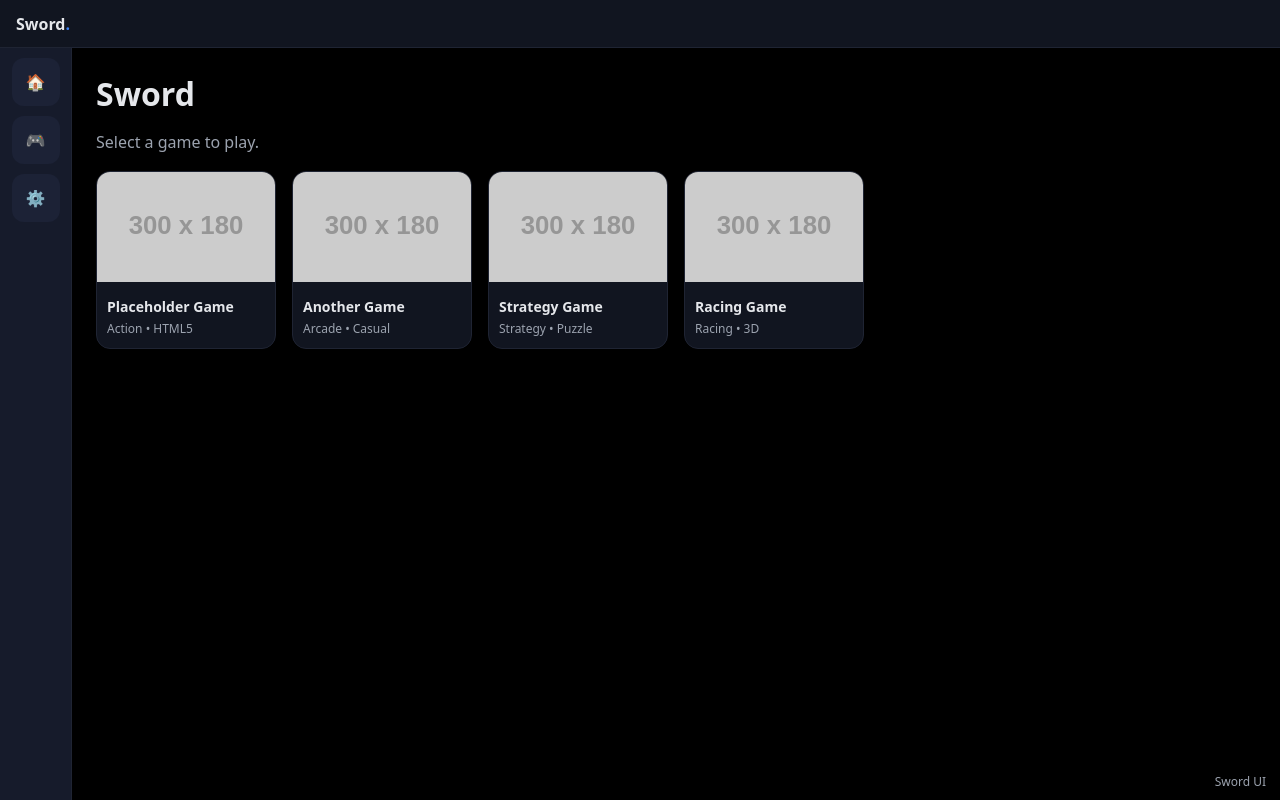
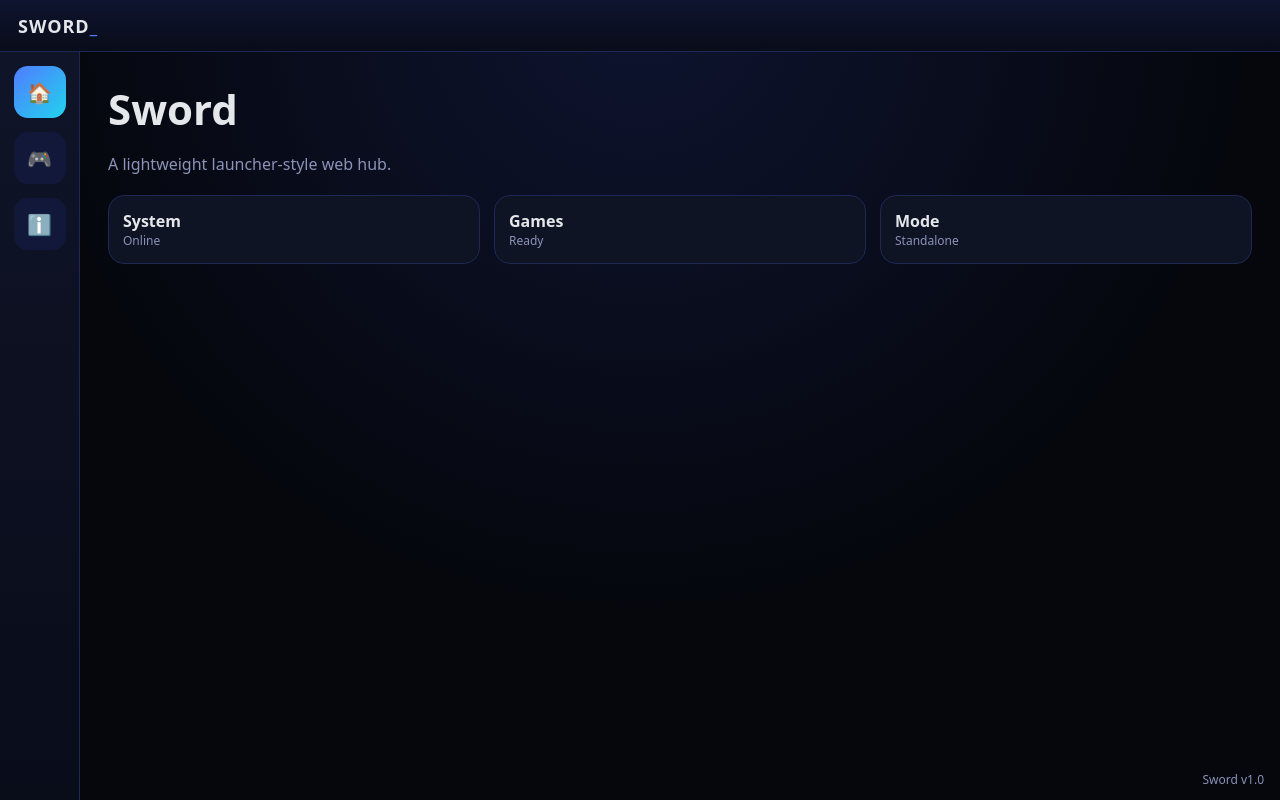
Before and after one commit to SwordV3/SwordV3.github.io, a plain HTML site: page index.html in a window 1280 px wide. Drawn offline with Linux system fonts and the light colour scheme; placeholder pictures from the web are drawn by us.

Commit message:
Update index.html

```diff
--- a/index.html
+++ b/index.html
@@ -6,119 +6,199 @@
 <meta name="viewport" content="width=device-width, initial-scale=1.0">
 
 <style>
-:root {
-  --bg:#0b0e14;
-  --panel:#111520;
-  --panel2:#161b2b;
-  --accent:#3b82f6;
+:root{
+  --bg:#070a12;
+  --panel:#0f1424;
+  --panel2:#141a33;
+  --accent:#4f7cff;
+  --accent2:#22d3ee;
   --text:#e5e7eb;
-  --muted:#9ca3af;
+  --muted:#8b93b8;
+  --glow:0 0 18px rgba(79,124,255,.45);
 }
-*{box-sizing:border-box;font-family:system-ui,sans-serif;}
-body{margin:0;background:var(--bg);color:var(--text);height:100vh;overflow:hidden}
+
+*{box-sizing:border-box;font-family:system-ui,sans-serif}
+body{
+  margin:0;
+  background:radial-gradient(circle at top,#0e1430,#05070d 60%);
+  color:var(--text);
+  height:100vh;
+  overflow:hidden;
+}
 
 /* TOP */
 .topbar{
-  height:48px;
-  background:var(--panel);
+  height:52px;
   display:flex;
   align-items:center;
-  padding:0 16px;
-  border-bottom:1px solid #1f2433;
+  padding:0 18px;
+  background:linear-gradient(180deg,#0e1430,#090c19);
+  border-bottom:1px solid #1f2755;
 }
-.logo{font-weight:800}
+.logo{
+  font-weight:900;
+  letter-spacing:1px;
+  font-size:18px;
+}
 .logo span{color:var(--accent)}
 
 /* APP */
 .app{
   display:grid;
-  grid-template-columns:72px 1fr;
-  height:calc(100vh - 48px);
+  grid-template-columns:80px 1fr;
+  height:calc(100vh - 52px);
 }
 
 /* SIDEBAR */
 .sidebar{
-  background:var(--panel2);
-  border-right:1px solid #1f2433;
+  background:linear-gradient(180deg,#0f1428,#090c19);
+  border-right:1px solid #1f2755;
   display:flex;
   flex-direction:column;
   align-items:center;
-  padding:10px 0;
-  gap:10px;
+  padding:14px 0;
+  gap:14px;
 }
-.side-btn{
-  width:48px;height:48px;
-  border-radius:12px;
-  background:#1c2236;
+.nav{
+  width:52px;height:52px;
+  border-radius:14px;
+  background:#12183a;
   display:flex;
   align-items:center;
   justify-content:center;
   cursor:pointer;
-  transition:.15s;
+  font-size:20px;
+  transition:.2s;
 }
-.side-btn:hover{background:#243055;transform:scale(1.05)}
+.nav:hover{
+  background:#1a2360;
+  box-shadow:var(--glow);
+  transform:scale(1.08);
+}
+.nav.active{
+  background:linear-gradient(135deg,var(--accent),var(--accent2));
+  color:black;
+}
 
 /* MAIN */
-.main{position:relative;background:black}
+.main{
+  position:relative;
+  overflow:hidden;
+}
+
+/* PAGES */
+.page{
+  position:absolute;
+  inset:0;
+  padding:28px;
+  overflow-y:auto;
+  opacity:0;
+  transform:translateY(10px);
+  pointer-events:none;
+  transition:.25s ease;
+}
+.page.active{
+  opacity:1;
+  transform:none;
+  pointer-events:auto;
+}
 
 /* HOME */
-.home{
-  height:100%;
-  padding:24px;
-  overflow-y:auto;
+.hero{
+  max-width:600px;
 }
-.home h1{margin:0 0 6px}
-.home p{color:var(--muted);margin-bottom:18px}
+.hero h1{
+  font-size:42px;
+  margin:0 0 6px;
+}
+.hero p{
+  color:var(--muted);
+  margin-bottom:20px;
+}
+.status{
+  display:grid;
+  grid-template-columns:repeat(auto-fit,minmax(160px,1fr));
+  gap:14px;
+}
+.stat{
+  background:var(--panel);
+  border:1px solid #1f2755;
+  border-radius:16px;
+  padding:14px;
+}
+.stat span{
+  display:block;
+  color:var(--muted);
+  font-size:12px;
+}
 
-/* GAME GRID */
+/* GAMES */
 .games{
   display:grid;
-  grid-template-columns:repeat(auto-fill,minmax(180px,1fr));
-  gap:16px;
+  grid-template-columns:repeat(auto-fill,minmax(200px,1fr));
+  gap:18px;
 }
-.game-card{
-  background:var(--panel);
-  border:1px solid #1f2433;
-  border-radius:14px;
+.card{
+  background:linear-gradient(180deg,#12183a,#0b0f22);
+  border:1px solid #1f2755;
+  border-radius:18px;
   overflow:hidden;
   cursor:pointer;
-  transition:.15s;
+  transition:.2s;
 }
-.game-card:hover{
-  transform:translateY(-4px);
-  border-color:var(--accent);
+.card:hover{
+  transform:translateY(-6px);
+  box-shadow:var(--glow);
 }
-.game-card img{
-  width:100%;
-  height:110px;
-  object-fit:cover;
-  background:#000;
+.thumb{
+  height:120px;
+  background:linear-gradient(135deg,#1e2a6b,#11163a);
+  display:flex;
+  align-items:center;
+  justify-content:center;
+  font-weight:800;
+  letter-spacing:.5px;
 }
-.game-info{
-  padding:10px;
+.info{
+  padding:12px;
 }
-.game-info strong{
-  display:block;
-  font-size:14px;
+.info small{color:var(--muted)}
+
+/* LOADER */
+.loader{
+  position:absolute;
+  inset:0;
+  background:#02030a;
+  display:flex;
+  align-items:center;
+  justify-content:center;
+  font-size:18px;
+  letter-spacing:1px;
+  z-index:5;
+  opacity:0;
+  pointer-events:none;
+  transition:.2s;
 }
-.game-info span{
-  font-size:12px;
-  color:var(--muted);
+.loader.show{
+  opacity:1;
+  pointer-events:auto;
 }
 
 /* IFRAME */
 iframe{
+  position:absolute;
+  inset:0;
   width:100%;
   height:100%;
   border:none;
   display:none;
 }
 
-/* FOOTER */
+/* FOOT */
 .footer{
   position:absolute;
-  bottom:10px;
-  right:14px;
+  bottom:12px;
+  right:16px;
   font-size:12px;
   color:var(--muted);
 }
@@ -128,80 +208,86 @@ iframe{
 <body>
 
 <div class="topbar">
-  <div class="logo">Sword<span>.</span></div>
+  <div class="logo">SWORD<span>_</span></div>
 </div>
 
 <div class="app">
   <div class="sidebar">
-    <div class="side-btn" onclick="goHome()">🏠</div>
-    <div class="side-btn" onclick="showGames()">🎮</div>
-    <div class="side-btn">⚙️</div>
+    <div class="nav active" onclick="showPage('home',this)">🏠</div>
+    <div class="nav" onclick="showPage('games',this)">🎮</div>
+    <div class="nav" onclick="showPage('info',this)">ℹ️</div>
   </div>
 
   <div class="main">
-    <div id="home" class="home">
-      <h1>Sword</h1>
-      <p>Select a game to play.</p>
+    <div class="loader" id="loader">LOADING</div>
 
-      <div class="games" id="gameGrid">
-        <!-- GAME CARDS -->
-        <div class="game-card" onclick="playGame('https://example.com')">
-          <img src="https://via.placeholder.com/300x180?text=Game+1">
-          <div class="game-info">
-            <strong>Placeholder Game</strong>
-            <span>Action • HTML5</span>
-          </div>
+    <!-- HOME -->
+    <div id="home" class="page active">
+      <div class="hero">
+        <h1>Sword</h1>
+        <p>A lightweight launcher-style web hub.</p>
+      </div>
+      <div class="status">
+        <div class="stat"><strong>System</strong><span>Online</span></div>
+        <div class="stat"><strong>Games</strong><span>Ready</span></div>
+        <div class="stat"><strong>Mode</strong><span>Standalone</span></div>
+      </div>
+    </div>
+
+    <!-- GAMES -->
+    <div id="games" class="page">
+      <h2>Games</h2>
+      <div class="games">
+        <div class="card" onclick="launchGame('https://example.com')">
+          <div class="thumb">GAME 01</div>
+          <div class="info"><strong>Placeholder</strong><br><small>Action</small></div>
         </div>
-
-        <div class="game-card" onclick="playGame('https://example.com')">
-          <img src="https://via.placeholder.com/300x180?text=Game+2">
-          <div class="game-info">
-            <strong>Another Game</strong>
-            <span>Arcade • Casual</span>
-          </div>
+        <div class="card" onclick="launchGame('https://example.com')">
+          <div class="thumb">GAME 02</div>
+          <div class="info"><strong>Placeholder</strong><br><small>Arcade</small></div>
         </div>
-
-        <div class="game-card" onclick="playGame('https://example.com')">
-          <img src="https://via.placeholder.com/300x180?text=Game+3">
-          <div class="game-info">
-            <strong>Strategy Game</strong>
-            <span>Strategy • Puzzle</span>
-          </div>
-        </div>
-
-        <div class="game-card" onclick="playGame('https://example.com')">
-          <img src="https://via.placeholder.com/300x180?text=Game+4">
-          <div class="game-info">
-            <strong>Racing Game</strong>
-            <span>Racing • 3D</span>
-          </div>
+        <div class="card" onclick="launchGame('https://example.com')">
+          <div class="thumb">GAME 03</div>
+          <div class="info"><strong>Placeholder</strong><br><small>Strategy</small></div>
         </div>
       </div>
     </div>
 
+    <!-- INFO -->
+    <div id="info" class="page">
+      <h2>About Sword</h2>
+      <p style="color:var(--muted);max-width:500px">
+        Sword is a modular web launcher designed to feel like an application,
+        not a website.
+      </p>
+    </div>
+
     <iframe id="frame"></iframe>
-    <div class="footer">Sword UI</div>
+    <div class="footer">Sword v1.0</div>
   </div>
 </div>
 
 <script>
-const home = document.getElementById("home");
-const frame = document.getElementById("frame");
+const pages=document.querySelectorAll('.page');
+const loader=document.getElementById('loader');
+const frame=document.getElementById('frame');
 
-function playGame(url){
-  home.style.display="none";
-  frame.style.display="block";
-  frame.src=url;
+function showPage(id,btn){
+  pages.forEach(p=>p.classList.remove('active'));
+  document.getElementById(id).classList.add('active');
+  document.querySelectorAll('.nav').forEach(n=>n.classList.remove('active'));
+  if(btn)btn.classList.add('active');
+  frame.style.display="none";
 }
 
-function goHome(){
-  frame.src="";
-  frame.style.display="none";
-  home.style.display="block";
-}
-
-function showGames(){
-  goHome();
+function launchGame(url){
+  loader.classList.add('show');
+  setTimeout(()=>{
+    loader.classList.remove('show');
+    pages.forEach(p=>p.classList.remove('active'));
+    frame.style.display="block";
+    frame.src=url;
+  },900);
 }
 </script>
 
```
